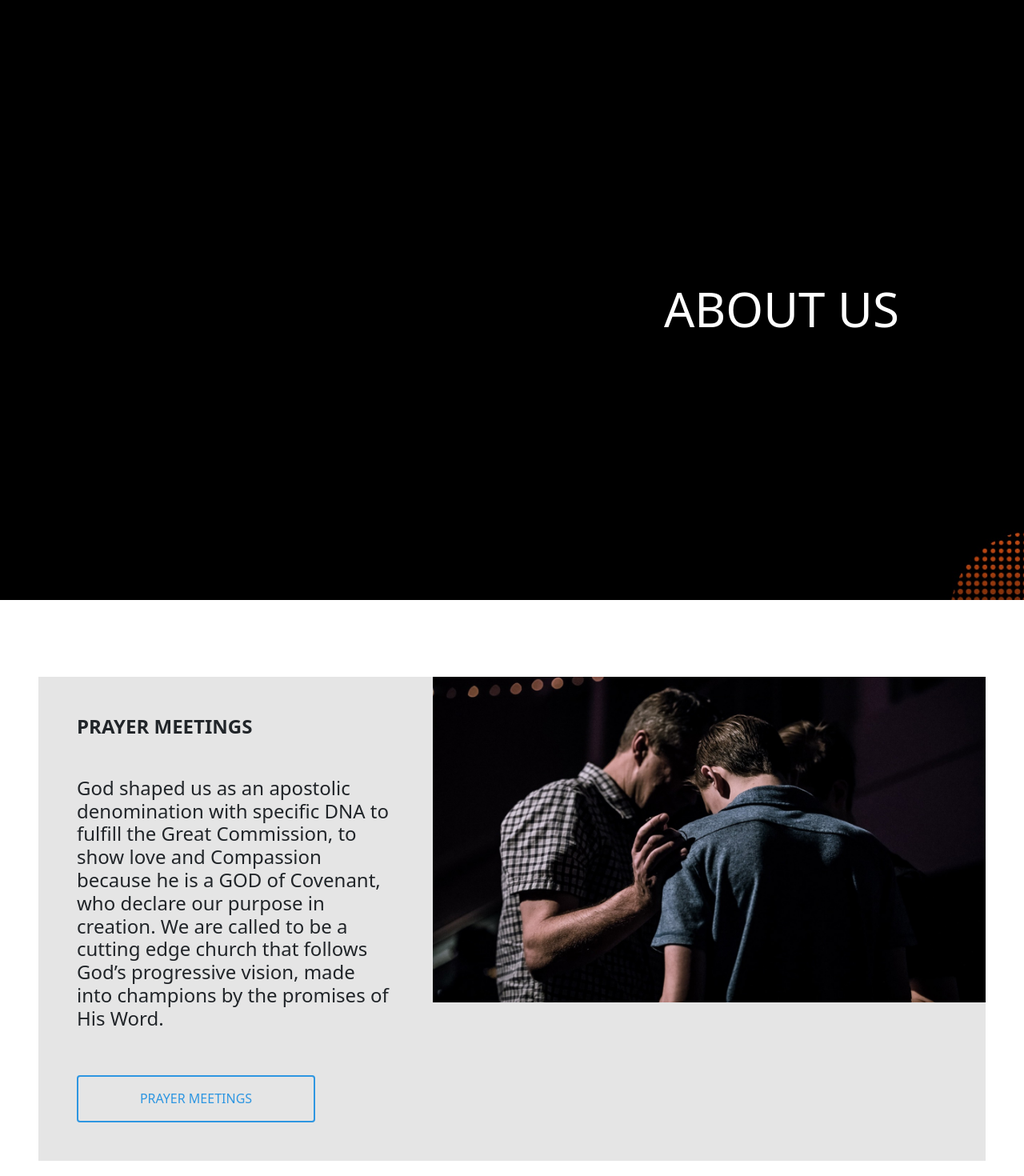
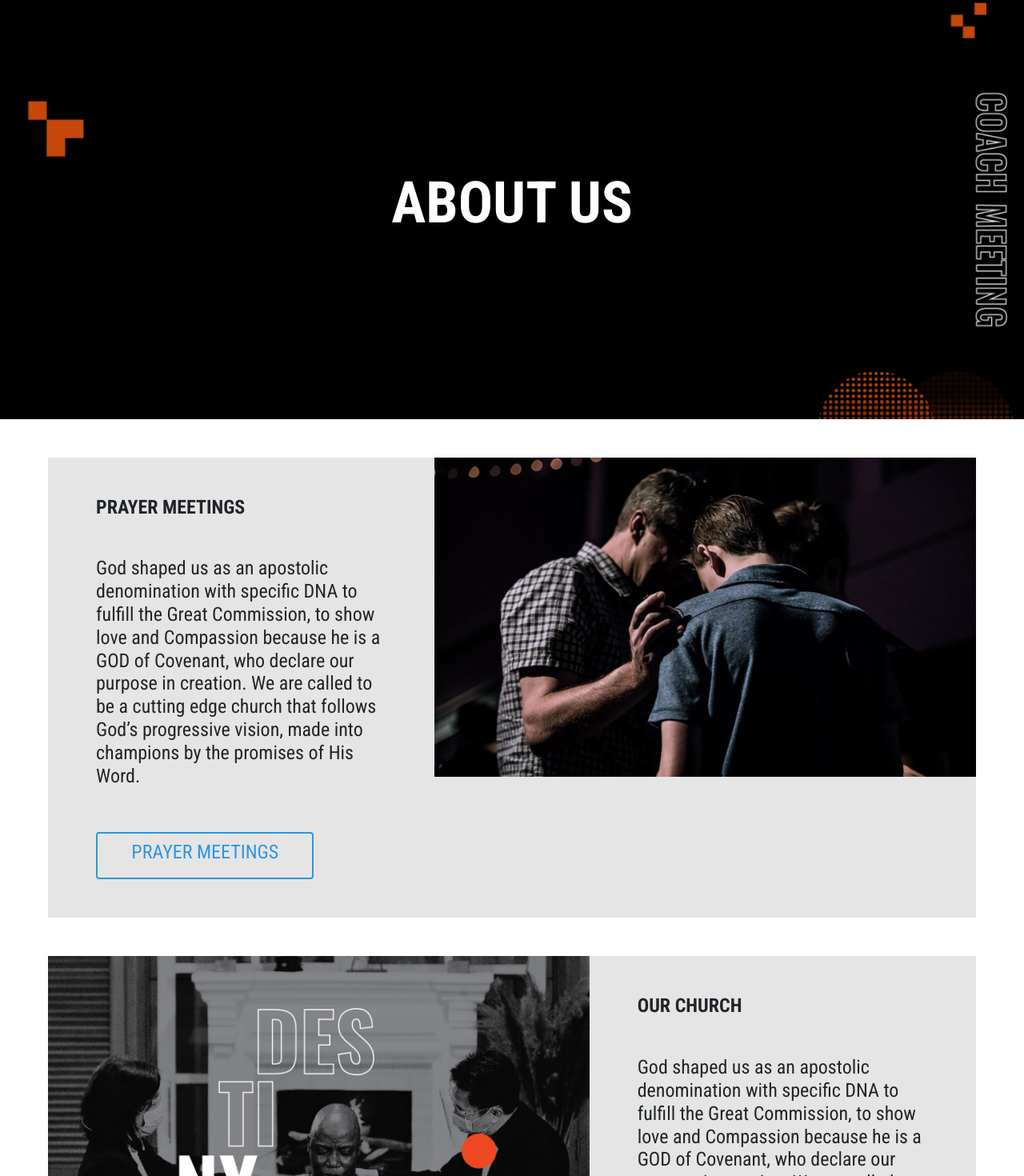
Before and after one commit to Coffee-Inspire/1-ifgf, a React (Create React App) app: page / in a window 1280 px wide. Shown: the top 1470 px of the page at 80% size. Built offline with nearby package versions, Linux system fonts and the light colour scheme.

Commit message:
Halaman about us

```diff
--- a/src/App.css
+++ b/src/App.css
@@ -1,3 +1,9 @@
+@import url("https://fonts.googleapis.com/css2?family=Roboto+Condensed:wght@300;400;700&display=swap");
+
+body {
+	font-family: "Roboto Condensed", sans-serif !important;
+}
+
 .App {
 	text-align: center;
 }
@@ -39,27 +45,23 @@
 
 /* Manual CSS Configuration Begin */
 
-#imageBannerFrame {
-	height: 750px;
+@media (max-width: 700px) {
+	#imageBannerFrame {
+		min-height: 400px;
+	}
+	#imageBanner {
+		width: 100%;
+		height: 100%;
+		object-fit: cover;
+		filter: brightness(85%);
+		object-position: 1% 0;
+	}
 }
 
 #imageBanner {
 	width: 100%;
-	height: 100%;
 	object-fit: cover;
 	filter: brightness(85%);
-}
-
-#aboutHeadCaption {
-	color: #ffffff;
-	font-size: 60px;
-	position: absolute;
-	top: 350px;
-	left: 830px;
-}
-
-#aboutContentImageFrame {
-	width: 100%;
 }
 
 #aboutContentImage {
--- a/src/App.js
+++ b/src/App.js
@@ -6,10 +6,10 @@ import Footer from './components/templates/Footer';
 
 function App() {
   return (
-    <div>
+    <>
       <About/>
       <Footer/>
-    </div>
+    </>
   );
 }
 
--- a/src/components/molecules/Banner.js
+++ b/src/components/molecules/Banner.js
@@ -1,21 +1,20 @@
-import {Container} from 'react-bootstrap';
+import {Row,Image} from 'react-bootstrap';
 
 function Banner(props) {
     return (
-        <Container fluid className="p-0">
-
-           <div id="imageBannerFrame">
-
-                    <img
+        <>
+            <Row>
+                <div id="imageBannerFrame" className="position-relative d-flex justify-content-center align-items-center p-0">
+                    <Image
                         alt=""
                         src={props.bannerImage}
                         id="imageBanner"
                     />
+                    <p id="aboutHeadCaption" className="position-absolute text-white display-2 fw-bold">{props.title}</p>
 
-           </div>
-
-
-        </Container>
+                </div>
+            </Row>
+        </>
     )
 }
 
--- a/src/components/templates/AboutContent1.js
+++ b/src/components/templates/AboutContent1.js
@@ -1,33 +1,29 @@
-import {Container,Row,Col,Button} from 'react-bootstrap';
+import {Row,Col,Button} from 'react-bootstrap';
 
 function AboutContent1(props) {
     return (
-        <Container fluid className="p-5">
-
-            <Container fluid className="my-5">
-                <Row id="aboutContentRow">
-                    <Col className="d-flex flex-column justify-content-start px-5" lg={5}>
-                        <h4 className="fw-bold my-5">PRAYER MEETINGS</h4>
-                        <h4 className="fw-normal">
-                            God shaped us as an apostolic denomination with specific DNA to fulfill the Great Commission,
-                            to show love and Compassion because he is a GOD of Covenant,
-                            who declare our purpose in creation. We are called to be a cutting edge church that follows God’s progressive vision,
-                            made into champions by the promises of His Word.
-                        </h4>
-                    <Button className="w-75 my-5" id="aboutContentButton" variant="none">PRAYER MEETINGS</Button>
+                <Row id="aboutContentRow" className="mb-3 m-lg-5">
+                    <Col className="d-flex flex-column justify-content-start" xs={12} lg={5}>
+                        <div className="px-3 px-lg-5 text-center text-lg-start">
+                            <h4 className="fw-bold my-5 text-center text-lg-start">PRAYER MEETINGS</h4>
+                            <h4 className="fw-normal">
+                                {props.word}
+                            </h4>
+                            <Button className="w-75 my-5 " id="aboutContentButton" variant="none">
+                                <h4>PRAYER MEETINGS</h4>
+                            </Button>
+                        </div>
                     </Col>
                     <Col className="p-0" lg={7}>
                         <div className="aboutContentImageFrame">
                             <img
+                                alt=""
                                 src={props.image}
                                 id="aboutContentImage"
                             />
                         </div>
                     </Col>
                 </Row>
-            </Container>
-
-        </Container>
     )
 }
 
--- a/src/components/templates/AboutContent2.js
+++ b/src/components/templates/AboutContent2.js
@@ -1,32 +1,26 @@
-import {Container,Row,Col,Button} from 'react-bootstrap';
+import {Row,Col} from 'react-bootstrap';
 
 function AboutContent2(props) {
     return (
-        <Container fluid className="p-5">
-
-            <Container fluid className="my-5">
-                <Row id="aboutContentRow">
+                <Row id="aboutContentRow" className="m-lg-5 pb-5 pb-lg-0">
                     <Col className="p-0" lg={7}>
                         <div className="aboutContentImageFrame">
                             <img
+                                alt=""
                                 src={props.image}
                                 id="aboutContentImage"
                             />
                         </div>
                     </Col>
-                    <Col className="d-flex flex-column justify-content-start px-5" lg={5}>
-                         <h4 className="fw-bold my-5">OUR CHURCH</h4>
-                        <h4 className="fw-normal">
-                            God shaped us as an apostolic denomination with specific DNA to fulfill the Great Commission,
-                            to show love and Compassion because he is a GOD of Covenant,
-                            who declare our purpose in creation. We are called to be a cutting edge church that follows God’s progressive vision,
-                            made into champions by the promises of His Word.
-                        </h4>
+                    <Col className="d-flex flex-column justify-content-start" xs={12} lg={5}>
+                        <div className="px-3 px-lg-5 text-center text-lg-start">
+                            <h4 className="fw-bold my-5">OUR CHURCH</h4>
+                            <h4 className="fw-normal">
+                                {props.word}
+                            </h4>
+                        </div>
                     </Col>
                 </Row>
-            </Container>
-
-        </Container>
     )
 }
 
--- a/src/components/templates/Footer.js
+++ b/src/components/templates/Footer.js
@@ -4,7 +4,7 @@ function Footer() {
     return (
         <Container fluid id="footerContainer">
 
-            <Row className="d-flex flex-row justify-content-evenly mt-5 py-5">
+            <Row className="d-flex flex-row justify-content-evenly mt-3 py-5">
                 <Col lg={2} >
                     <h6 className="mb-4">ABOUT</h6>
                     <div id="footerPoints">
--- a/src/pages/About.js
+++ b/src/pages/About.js
@@ -8,13 +8,17 @@ import AboutContent2 from '../components/templates/AboutContent2';
 
 function About() {
 
+    let word =  `God shaped us as an apostolic denomination with specific DNA to fulfill the Great Commission,
+                 to show love and Compassion because he is a GOD of Covenant,
+                 who declare our purpose in creation. We are called to be a cutting edge church that follows God’s progressive vision,
+                 made into champions by the promises of His Word.
+                `
     return (
-        <Container fluid className="p-0 m-0">
+        <Container fluid>
 
-            <Banner bannerImage={aboutImage} />
-            <h1 id="aboutHeadCaption">ABOUT US</h1>
-            <AboutContent1 image={aboutContentImage1}/>
-            <AboutContent2 image={aboutContentImage2}/>
+            <Banner bannerImage={aboutImage} title={"ABOUT US"} />
+            <AboutContent1 image={aboutContentImage1} word={word}/>
+            <AboutContent2 image={aboutContentImage2} word={word}/>
 
         </Container>
     )
```
